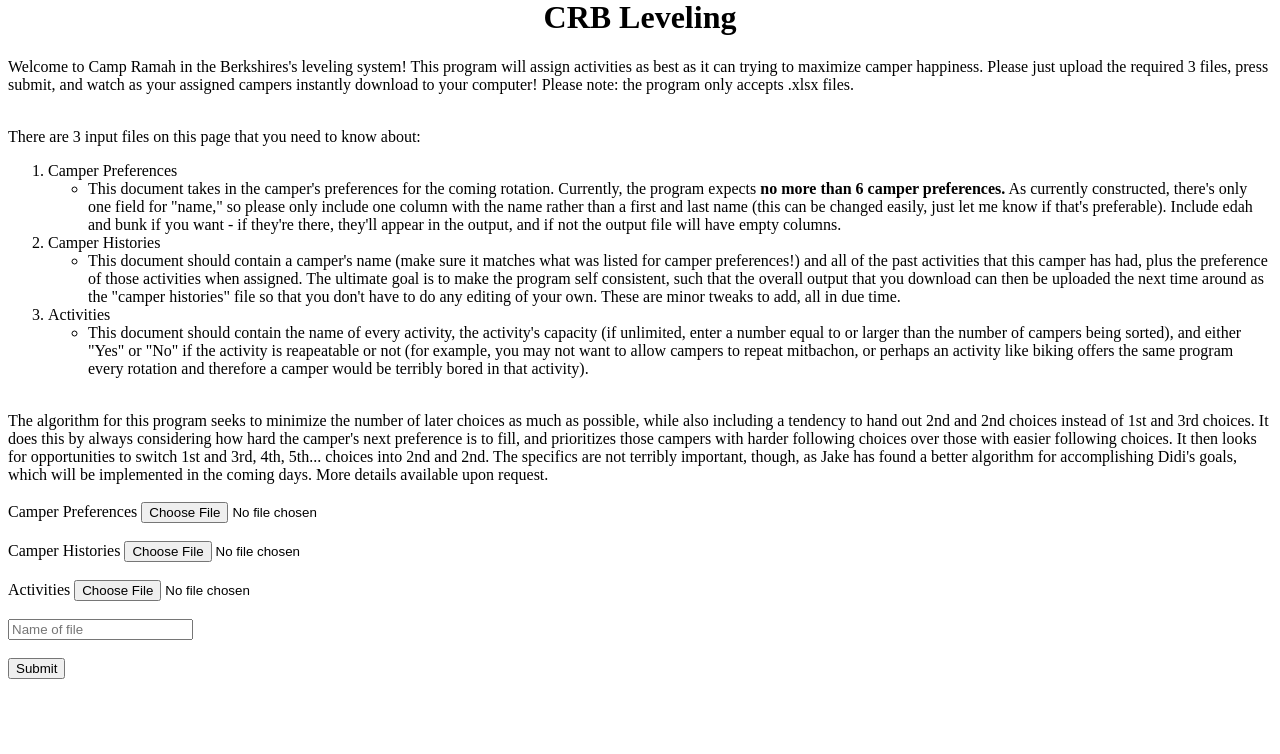
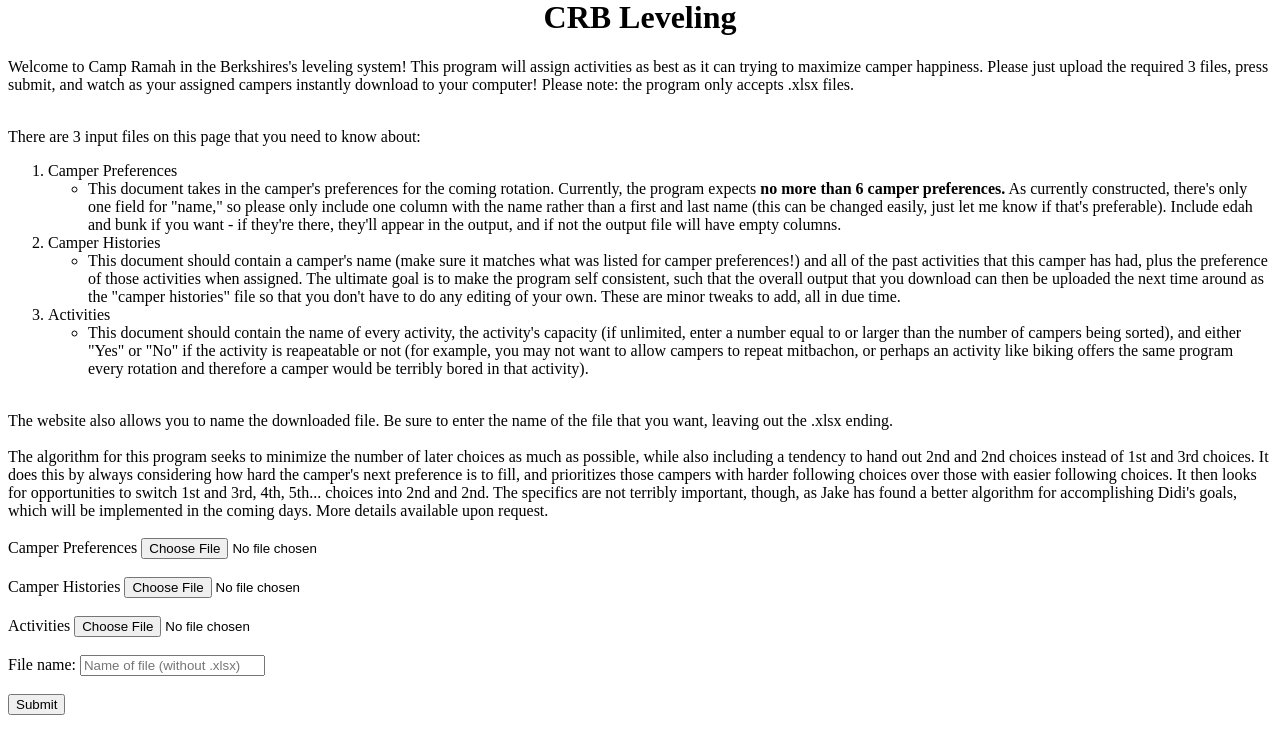
Before and after one commit to twins111197/leveling, a Flask app: page / in a window 1280 px wide. Shown: the part 22-776 px from the top of the page. Run offline with Flask 2, Linux system fonts and the light colour scheme; parts of the project's set-up code (start-up, migrations or seed data) failed here and were passed over.

Commit message:
Add text on homepage describing new naming ability

```diff
--- a/templates/index.html
+++ b/templates/index.html
@@ -31,6 +31,8 @@
       </ul>
   </ol>
   <br />
+  The website also allows you to name the downloaded file. Be sure to enter the name of the file that you want, leaving out the .xlsx ending. <br /><br />
+
   The algorithm for this program seeks to minimize the number of later choices as much as possible, while also including a tendency to hand out 2nd and 2nd choices instead of 1st and 3rd choices. It does this by always considering how hard the camper's next preference is to fill, and prioritizes those campers with harder following choices over those with easier following choices. It then looks for opportunities to switch 1st and 3rd, 4th, 5th... choices into 2nd and 2nd. The specifics are not terribly important, though, as Jake has found a better algorithm for accomplishing Didi's goals, which will be implemented in the coming days. More details available upon request.
 
 </body>
@@ -43,7 +45,7 @@
   Camper Preferences <input type="file" id="preferences" name="preferences" accept=".xlsx"> <br /><br />
   Camper Histories <input type="file" id="histories" name="histories" accept=".xlsx"><br /><br />
   Activities  <input type="file" id="activities" name="activities" accept=".xlsx"><br /><br />
-  <input type="text" name="filename" placeholder="Name of file"><br /><br />
+  File name: <input type="text" name="filename" placeholder="Name of file (without .xlsx)"><br /><br />
   <input type="submit" value="Submit"/>
 
 
```
